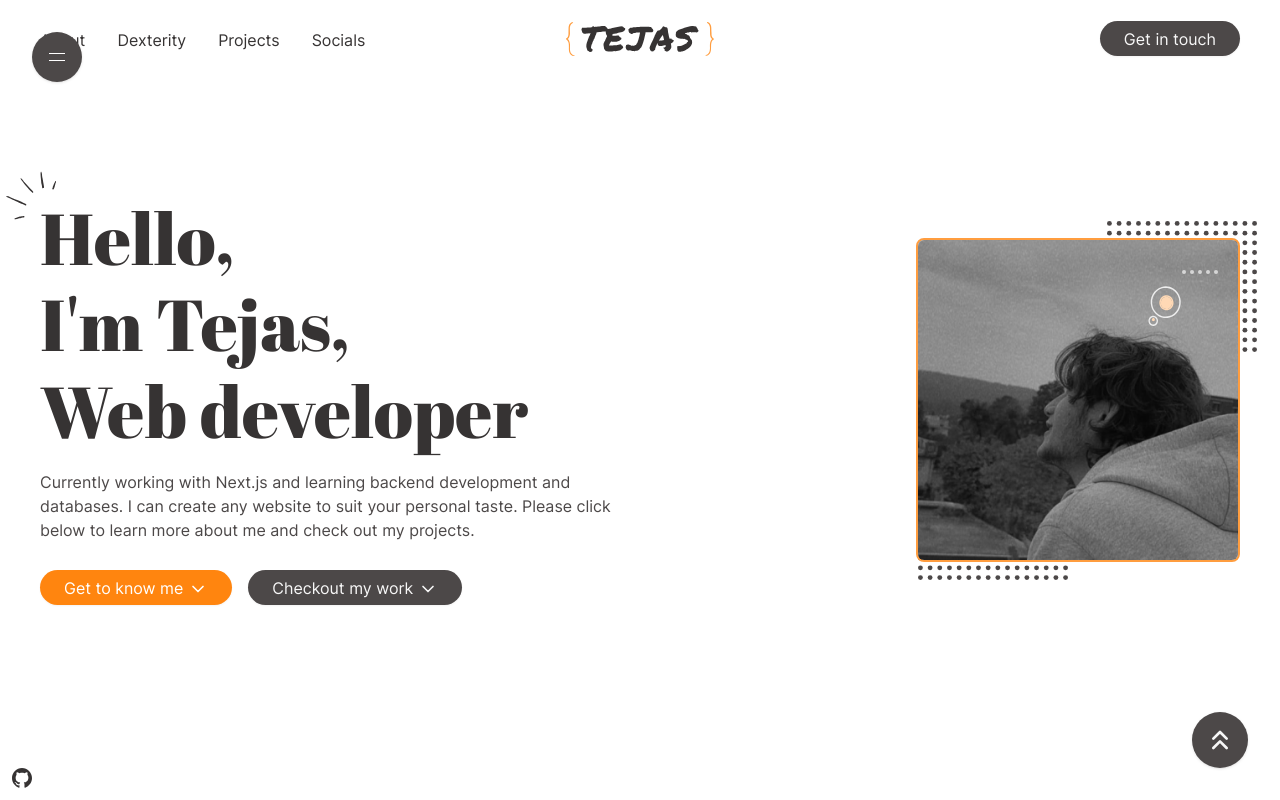
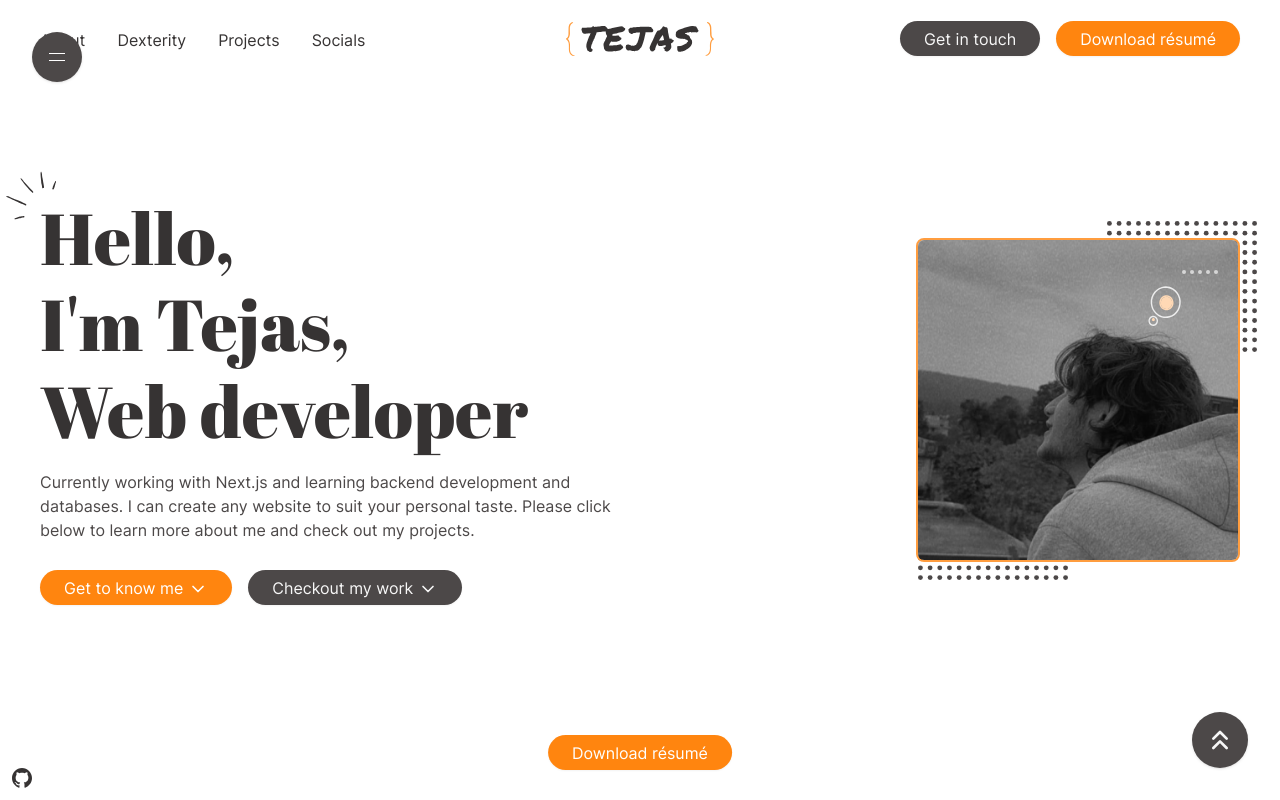
Before and after one commit to Pawan-Paliwal/Pawan-Paliwal, a Next.js app: page / in a window 1280 px wide. Shown: the top 800 px of the page. Built offline with nearby package versions, Linux system fonts and the light colour scheme; what tailwindcss-no-scrollbar would draw is missing.

Commit message:
ENH: make resume conspicuous

```diff
--- a/app/page.tsx
+++ b/app/page.tsx
@@ -13,6 +13,7 @@ import PreLoader from "@/components/pre-loader";
 import SecondaryNav from "@/components/secondary-nav";
 import SmoothScroll from "@/components/smooth-scroll-provider";
 import Preloader from "@/context/preloader";
+import StickyButton from "@/components/sticky-button";
 
 export default function Home() {
   return (
@@ -32,6 +33,7 @@ export default function Home() {
             <Footer />
             <ScrollToTopButton />
           </main>
+          <StickyButton />
         </SmoothScroll>
       </Preloader>
     </>
--- a/components/navbar.tsx
+++ b/components/navbar.tsx
@@ -141,18 +141,29 @@ export default function Navbar() {
         </div>
 
         {/* contact button */}
+        <div className="w-1/3 text-right sm:w-1/2">
           <motion.div
-          initial={{ opacity: 0, y: -10 }}
-          animate={btnControls}
-          className="w-1/3 text-right sm:w-1/2"
-        >
+            className="gap-4 flex justify-end"
+            initial={{ opacity: 0, y: -10 }} animate={btnControls}>
             <CopyToClipboard
               text={emailAddress}
               onCopy={() => toast("Email copied")}
             >
               <Button variant="secondary">Get in touch</Button>
             </CopyToClipboard>
+
+            <Button className="lg:hidden">
+              <a
+                className="resume-button"
+                href="/tejas_sharma_resume.pdf"
+                target="_blank"
+                rel="noopener noreferrer"
+              >
+                Download résumé
+              </a>
+            </Button>
           </motion.div>
+        </div>
       </nav>
     </div>
   );
--- /dev/null
+++ b/components/sticky-button.tsx
@@ -0,0 +1,62 @@
+"use client";
+
+import Button from "./button";
+import { useScroll, useAnimationControls, motion } from "framer-motion";
+import { ChevronUp } from "lucide-react";
+import { useEffect } from "react";
+import { animateScroll } from "react-scroll";
+
+export const buttonUpSticky = {
+  hide: {
+    transition: {
+      duration: 0.5,
+      ease: [0.22, 1, 0.36, 1],
+    },
+    y: 100,
+    x: "-50%",
+  },
+  show: {
+    transition: {
+      duration: 0.4,
+      ease: [0.22, 1, 0.36, 1],
+    },
+    y: -30,
+    x: "-50%",
+  },
+};
+
+export default function StickyButton() {
+  const { scrollYProgress } = useScroll();
+  const controls = useAnimationControls();
+
+  useEffect(() => {
+    return scrollYProgress.on("change", (latestValue) => {
+      if (latestValue > 0.03) {
+        controls.start("show");
+      } else {
+        controls.start("hide");
+      }
+    });
+  }, []);
+
+  const MotionButtom = motion(Button);
+  return (
+    <motion.div
+      initial="hide"
+      animate={controls}
+      variants={buttonUpSticky}
+      className="fixed -bottom-0 left-1/2 z-[200] "
+    >
+      <MotionButtom>
+        <a
+          className="resume-button"
+          href="/tejas_sharma_resume.pdf"
+          target="_blank"
+          rel="noopener noreferrer"
+        >
+          Download résumé
+        </a>
+      </MotionButtom>
+    </motion.div>
+  );
+}
--- a/styles/global.css
+++ b/styles/global.css
@@ -5,6 +5,6 @@
 
 @layer base {
 	body {
-		@apply !mr-0;
+		@apply !mr-0 overflow-x-hidden;
 	}
 }
```
Also changed, not shown: 1 other file (tests, documents, lock files or other folders). Lines whose indentation alone changed are shown as unchanged.
